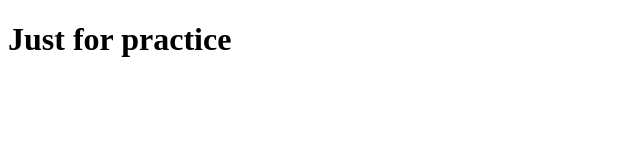
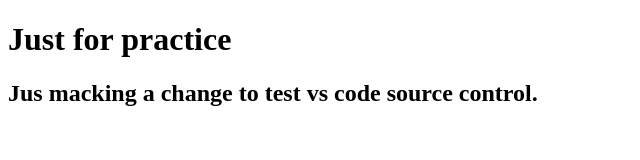
Before and after one commit to alif0003/mtm6130_second_page, a plain HTML site: page index.html in a window 1280 px wide. Shown: the whole page, without its empty margins (0-640 px from the left). Drawn offline with Linux system fonts and the light colour scheme.

Commit message:
add a h2 to the file

```diff
--- a/index.html
+++ b/index.html
@@ -3,9 +3,10 @@
 <head>
     <meta charset="UTF-8">
     <meta name="viewport" content="width=device-width, initial-scale=1.0">
-    <title>Document</title>
+    <title>About me</title>
 </head>
 <body>
     <h1>Just for practice</h1>
+    <h2>Jus macking a change to test vs code source control.</h2>
 </body>
 </html>
```
